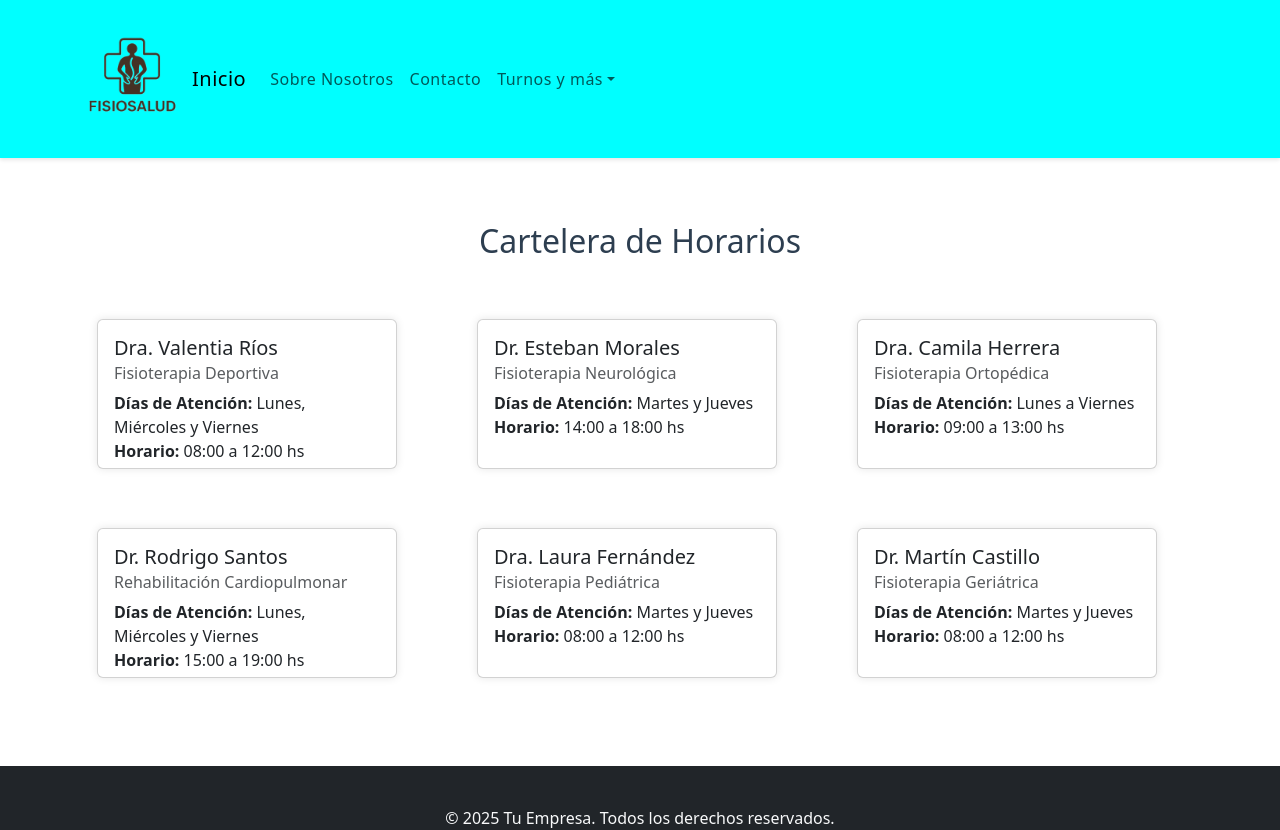
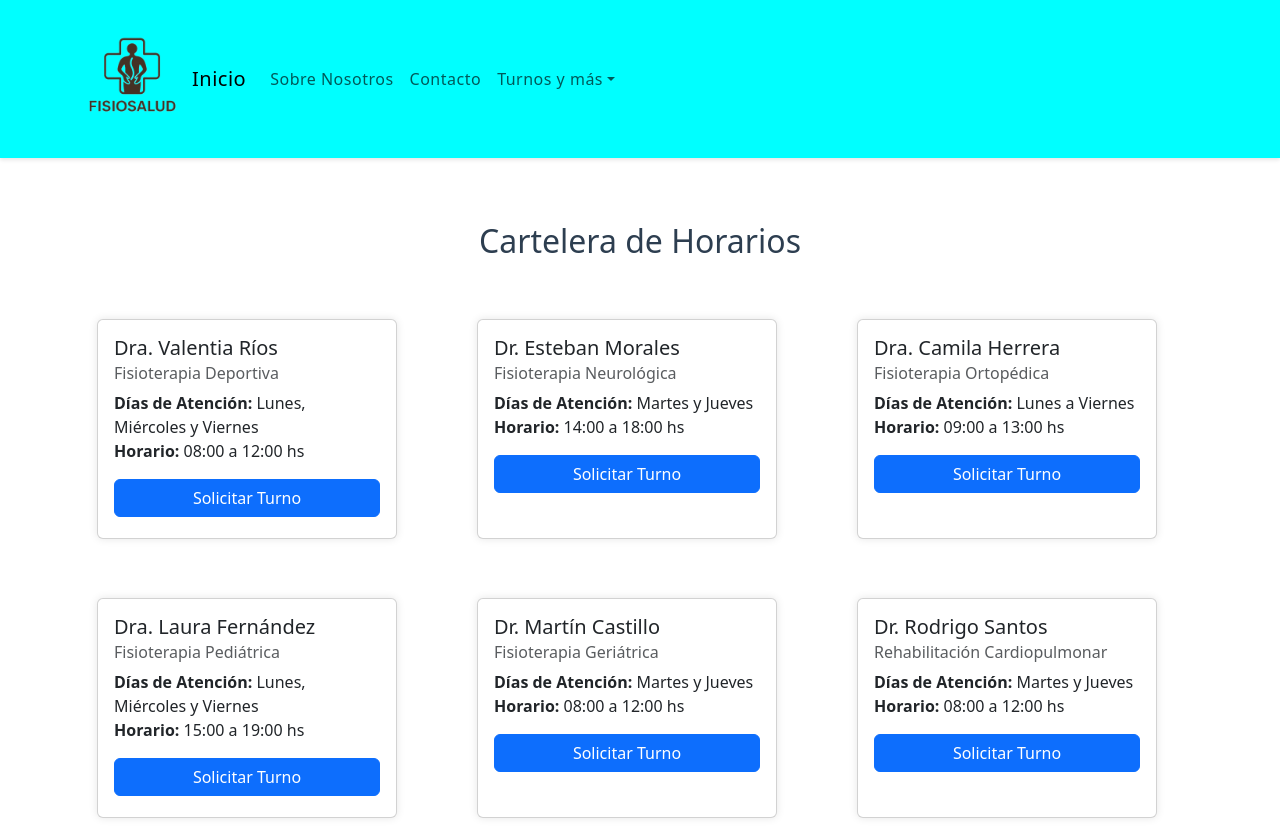
Before and after one commit to rodo18-2006/Proyecto-2, a React (Vite) app: page /Horarios in a window 1280 px wide. Shown: the top 830 px of the page. Built offline with nearby package versions, Linux system fonts and the light colour scheme.

Commit message:
editamos el jsx de horarios

```diff
--- a/src/components/horarios/Horario.css
+++ b/src/components/horarios/Horario.css
@@ -1,4 +1,4 @@
 .card{
   width: 300px;
-  height: 150px;
+  height: 220px;
 }
--- a/src/components/horarios/HorariosC.jsx
+++ b/src/components/horarios/HorariosC.jsx
@@ -1,18 +1,21 @@
 import React from "react";
-import { Card, Container, Row, Col } from "react-bootstrap";
+import { Card, Container, Row, Col, Button } from "react-bootstrap";
+import { useNavigate } from "react-router-dom";
 import "./Horario.css"
 
 const HorariosC = () => {
+  const navigate = useNavigate();
+
   const profesionales = [
     {
-      nombre: "Dra. Valentia Ríos ",
+      nombre: "Dra. Valentia Ríos",
       especialidad: "Fisioterapia Deportiva",
       dias: "Lunes, Miércoles y Viernes",
       horario: "08:00 a 12:00 hs",
     },
     {
       nombre: "Dr. Esteban Morales",
-      especialidad: "Fisioterapia Neurológica",
+      especialidad: " Fisioterapia Neurológica",
       dias: "Martes y Jueves",
       horario: "14:00 a 18:00 hs",
     },
@@ -23,24 +26,25 @@ const HorariosC = () => {
       horario: "09:00 a 13:00 hs",
     },
     {
-      nombre: " Dr. Rodrigo Santos ",
-      especialidad: "Rehabilitación Cardiopulmonar",
+      nombre: " Dra. Laura Fernández",
+      especialidad: "Fisioterapia Pediátrica",
       dias: "Lunes, Miércoles y Viernes",
       horario: "15:00 a 19:00 hs",
     },
     {
-      nombre: " Dra. Laura Fernández",
-      especialidad: "Fisioterapia Pediátrica",
+      nombre: "Dr. Martín Castillo ",
+      especialidad: "Fisioterapia Geriátrica",
       dias: "Martes y Jueves",
       horario: "08:00 a 12:00 hs",
     },
     {
-      nombre: " Dr. Martín Castillo ",
-      especialidad: "Fisioterapia Geriátrica",
+      nombre: " Dr. Rodrigo Santos",
+      especialidad: " Rehabilitación Cardiopulmonar",
       dias: "Martes y Jueves",
       horario: "08:00 a 12:00 hs",
     },
   ];
+
 
   return (
     <Container className="mt-5">
@@ -58,6 +62,13 @@ const HorariosC = () => {
                   <strong>Días de Atención:</strong> {doctor.dias} <br />
                   <strong>Horario:</strong> {doctor.horario}
                 </Card.Text>
+                <Button
+                  variant="primary"
+                  className="w-100"
+                  onClick={() => navigate("/Turnos")}
+                >
+                  Solicitar Turno
+                </Button>
               </Card.Body>
             </Card>
           </Col>
```
